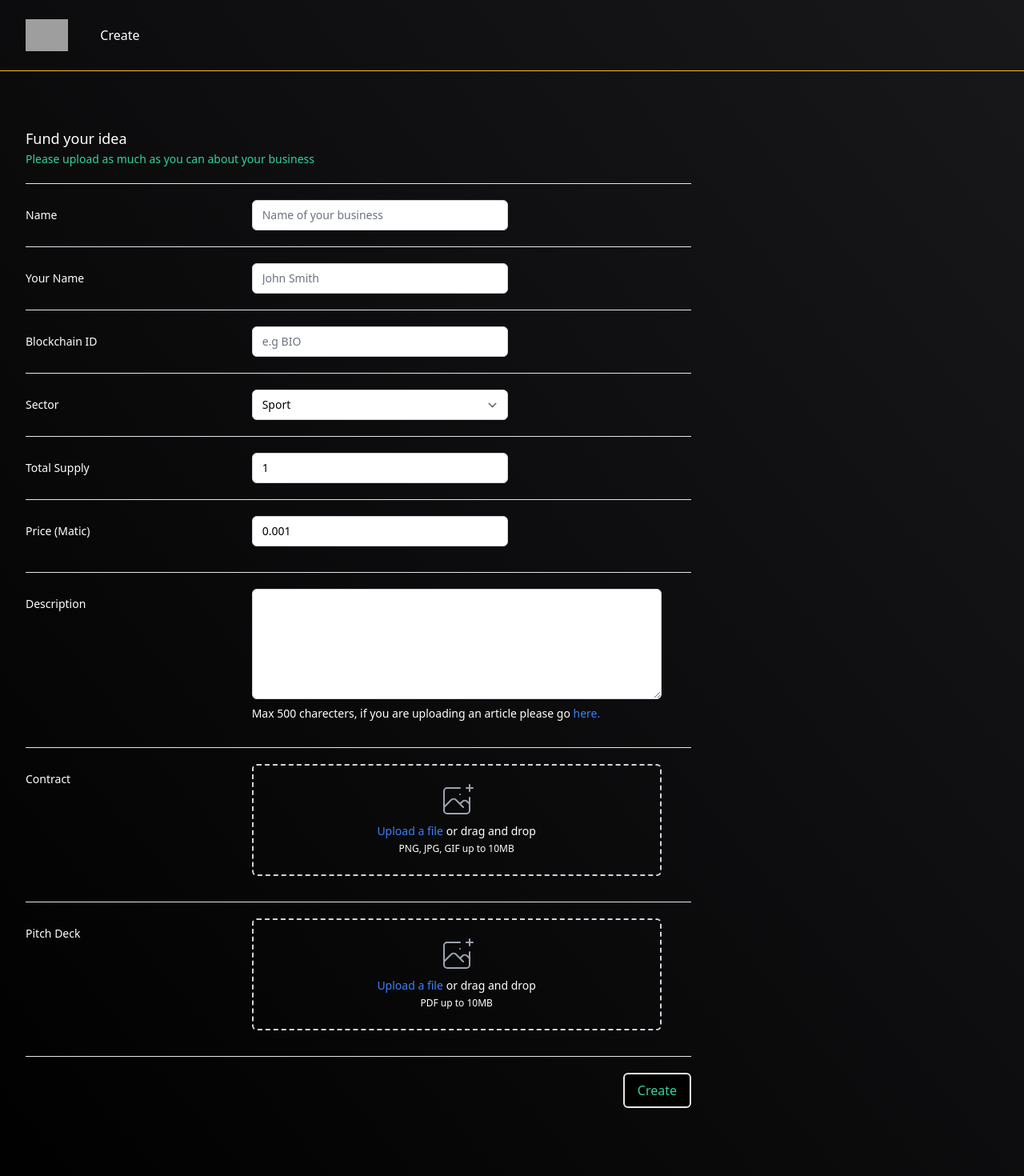
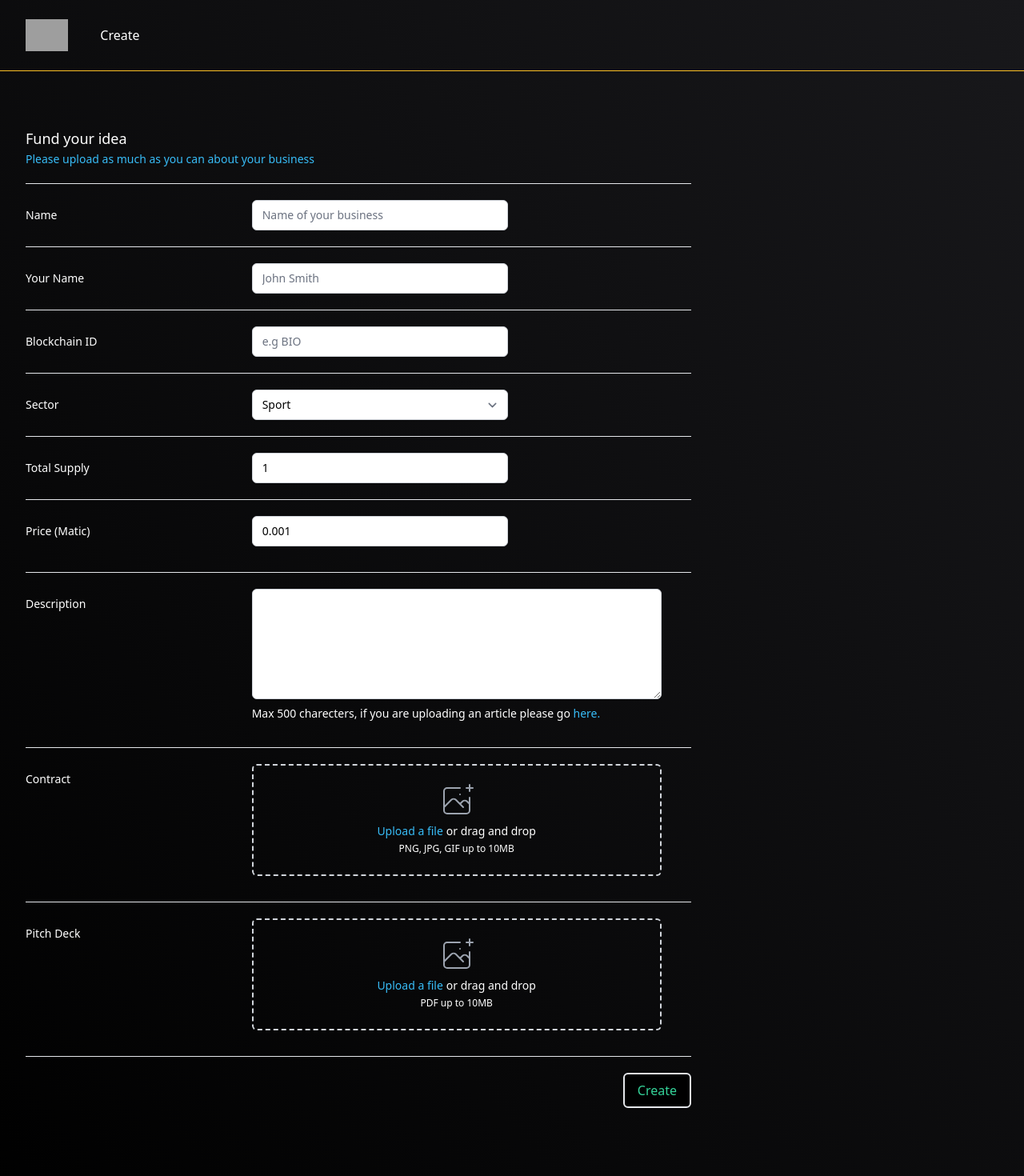
Before and after one commit to Sam-Archie/open-format-hack, a Next.js app: page /create in a window 1280 px wide. Shown: the top 1470 px of the page at 80% size. Built offline with nearby package versions, Linux system fonts and the light colour scheme; grey boxes are pictures that could not be loaded; what @simpleweb/open-format-react would draw is missing.

Commit message:
intit set up

```diff
--- a/pages/create.js
+++ b/pages/create.js
@@ -1,8 +1,6 @@
 import Link from "next/link";
 import React, { useState } from "react";
-import { useFieldArray, useForm } from "react-hook-form";
-import Header from "../components/header";
-import Modal from "../components/modal";
+import { useForm } from "react-hook-form";
 
 const Create = () => {
   const [open, setOpen] = useState(false);
@@ -10,6 +8,7 @@ const Create = () => {
   const form = useForm();
   const { handleSubmit, register, control, formState } = form;
   const onSubmit = handleSubmit((data) => {
+    console.log(data);
     setOpen(true);
   });
 
@@ -27,7 +26,7 @@ const Create = () => {
                   <h3 className="text-lg leading-6 font-medium text-white">
                     Fund your idea
                   </h3>
-                  <p className="mt-1 max-w-2xl text-sm text-emerald-400">
+                  <p className="mt-1 max-w-2xl text-sm text-sky-400">
                     Please upload as much as you can about your business
                   </p>
                 </div>
@@ -174,7 +173,7 @@ const Create = () => {
                 <p className="mt-2 text-sm text-white">
                   Max 500 charecters, if you are uploading an article please go{" "}
                   <Link href={"/contribute-audio"}>
-                    <a className=" text-blue-500">here.</a>
+                    <a className=" text-sky-400">here.</a>
                   </Link>
                 </p>
               </div>
@@ -205,14 +204,14 @@ const Create = () => {
                     </svg>
                     <div className="flex text-sm text-white">
                       <label
-                        htmlFor="image"
-                        className="relative cursor-pointer bg-transparent rounded-md font-medium text-blue-500 hover:text-blue-500 focus-within:outline-none focus-within:ring-2 focus-within:ring-offset-2 focus-within:ring-blue-500"
+                        htmlFor="contract"
+                        className="relative cursor-pointer bg-transparent rounded-md font-medium text-sky-400 hover:text-sky-400 focus-within:outline-none focus-within:ring-2 focus-within:ring-offset-2 focus-within:ring-blue-500"
                       >
                         <span>Upload a file</span>
                         <input
-                          {...register("image")}
-                          id="image"
-                          name="image"
+                          {...register("contract")}
+                          id="contract"
+                          name="contract"
                           type="file"
                           className="sr-only"
                         />
@@ -252,14 +251,14 @@ const Create = () => {
                     </svg>
                     <div className="flex text-sm text-white">
                       <label
-                        htmlFor="image"
-                        className="relative cursor-pointer bg-transparent rounded-md font-medium text-blue-500 hover:text-blue-500 focus-within:outline-none focus-within:ring-2 focus-within:ring-offset-2 focus-within:ring-blue-500"
+                        htmlFor="deck"
+                        className="relative cursor-pointer bg-transparent rounded-md font-medium text-sky-400 hover:text-sky-400 focus-within:outline-none focus-within:ring-2 focus-within:ring-offset-2 focus-within:ring-blue-500"
                       >
                         <span>Upload a file</span>
                         <input
-                          {...register("image")}
-                          id="image"
-                          name="image"
+                          {...register("deck")}
+                          id="deck"
+                          name="deck"
                           type="file"
                           className="sr-only"
                         />
```
